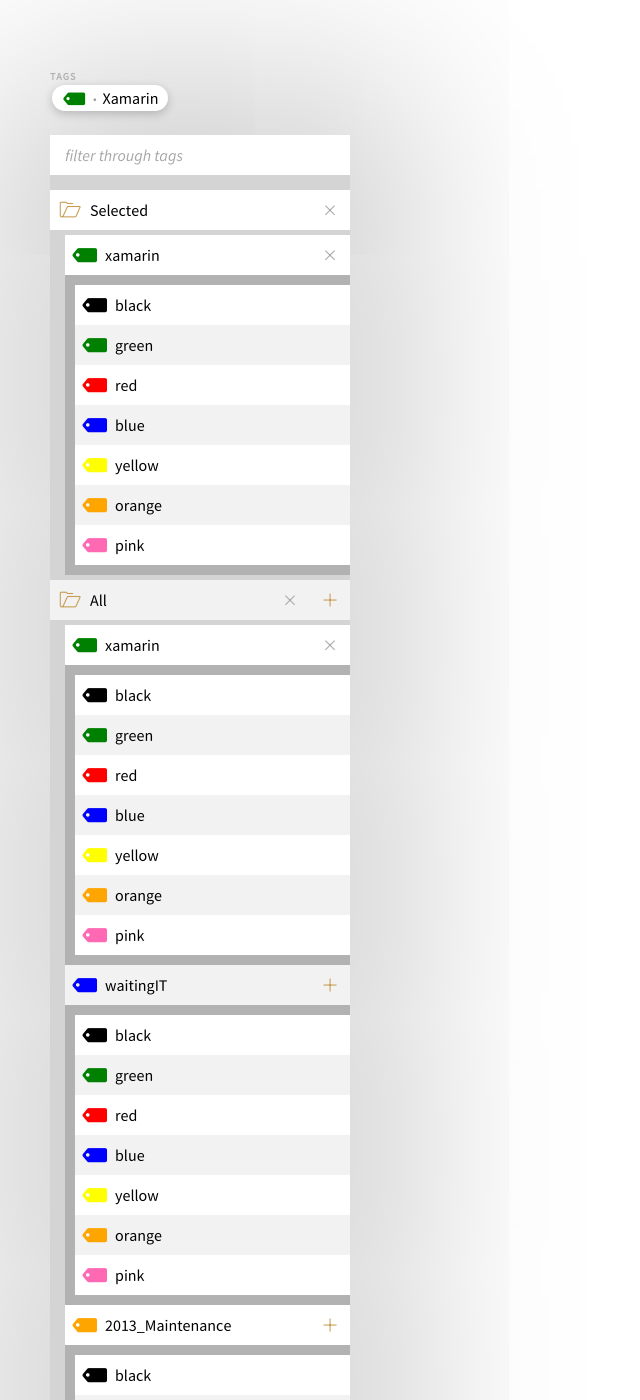
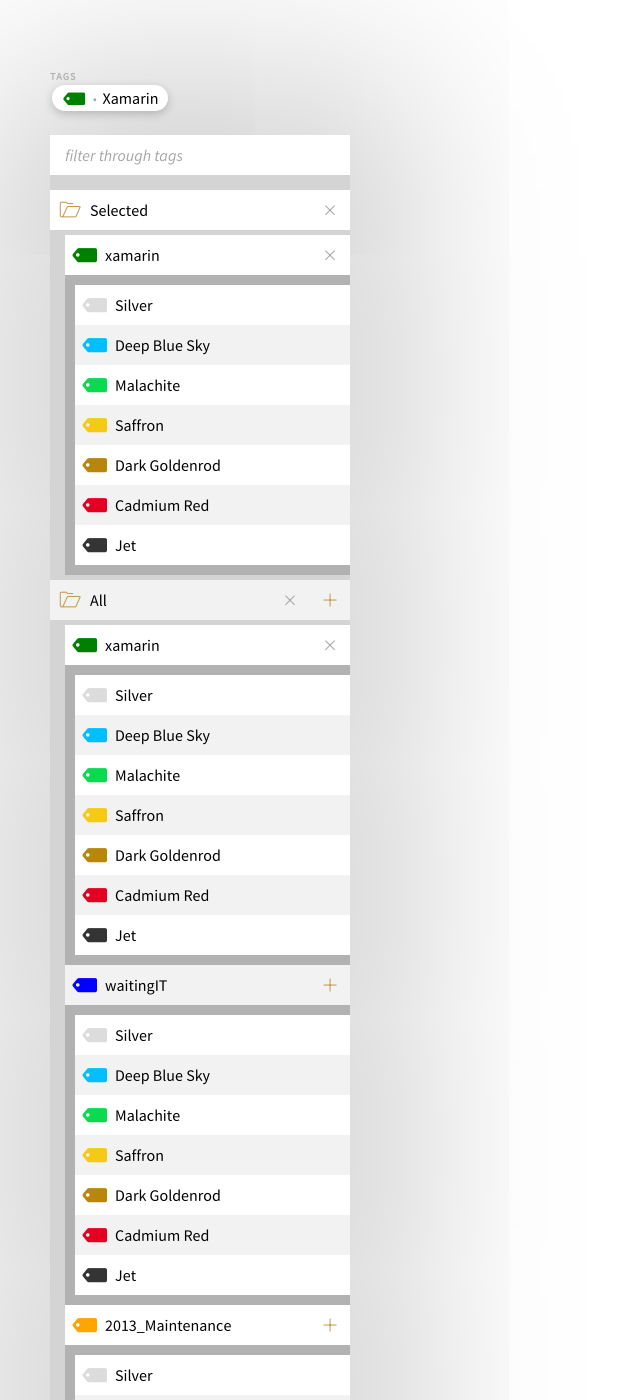
Before and after one commit to lordblendi/tracker-mockup, a Jekyll site: the page built from pages/tag-picker.html, in a window 1280 px wide and 1400 px high. Shown: the whole window, without its empty margins (0-640 px from the left). Built offline with Jekyll 4.4.1, drawn with Linux system fonts in a browser that asks for light colours; nearby versions of some CDN libraries; comment, search, counter and statistics services are not loaded; some of the changed text lies outside the part shown.

Commit message:
Colorpicker: changed default colors

```diff
--- a/_includes/blocks/colorSelector-children.html
+++ b/_includes/blocks/colorSelector-children.html
@@ -4,84 +4,84 @@
       <ul class="itemBoxTable__bodyRow">
         <li class="itemBoxTable__bodyCell" style="flex-grow: 0;" data-flex="0">
           <div class="itemBoxTable__bodyCellInner js_itemBoxTable__bodyCellInner--color">
-            <i class="itemBoxTable__action itemBoxTable__action--toggle" style="color: black;" data-color="black">ग़</i>
+            <i class="itemBoxTable__action itemBoxTable__action--toggle" style="color: #dcdcdc;" data-color="#dcdcdc">ग़</i>
           </div>
         </li>
         <li class="itemBoxTable__bodyCell" style="flex-grow: 1;" data-flex="1">
           <div class="itemBoxTable__bodyCellInner">
-            black
+            Silver
           </div>
         </li>
       </ul>
       <ul class="itemBoxTable__bodyRow">
         <li class="itemBoxTable__bodyCell" style="flex-grow: 0;" data-flex="0">
           <div class="itemBoxTable__bodyCellInner js_itemBoxTable__bodyCellInner--color">
-            <i class="itemBoxTable__action itemBoxTable__action--toggle" style="color: green;" data-color="green">ग़</i>
+            <i class="itemBoxTable__action itemBoxTable__action--toggle" style="color: #00bfff;" data-color="#00bfff">ग़</i>
           </div>
         </li>
         <li class="itemBoxTable__bodyCell" style="flex-grow: 1;" data-flex="1">
           <div class="itemBoxTable__bodyCellInner">
-            green
+            Deep Blue Sky
           </div>
         </li>
       </ul>
       <ul class="itemBoxTable__bodyRow">
         <li class="itemBoxTable__bodyCell" style="flex-grow: 0;" data-flex="0">
           <div class="itemBoxTable__bodyCellInner js_itemBoxTable__bodyCellInner--color">
-            <i class="itemBoxTable__action itemBoxTable__action--toggle" style="color: red;" data-color="red">ग़</i>
+            <i class="itemBoxTable__action itemBoxTable__action--toggle" style="color: #0bda51;" data-color="#0bda51">ग़</i>
           </div>
         </li>
         <li class="itemBoxTable__bodyCell" style="flex-grow: 1;" data-flex="1">
           <div class="itemBoxTable__bodyCellInner">
-            red
+            Malachite
           </div>
         </li>
       </ul>
       <ul class="itemBoxTable__bodyRow">
         <li class="itemBoxTable__bodyCell" style="flex-grow: 0;" data-flex="0">
           <div class="itemBoxTable__bodyCellInner js_itemBoxTable__bodyCellInner--color">
-            <i class="itemBoxTable__action itemBoxTable__action--toggle" style="color: blue;" data-color="blue">ग़</i>
+            <i class="itemBoxTable__action itemBoxTable__action--toggle" style="color: #f4ca16;" data-color="#f4ca16">ग़</i>
           </div>
         </li>
         <li class="itemBoxTable__bodyCell" style="flex-grow: 1;" data-flex="1">
           <div class="itemBoxTable__bodyCellInner">
-            blue
+            Saffron
           </div>
         </li>
       </ul>
       <ul class="itemBoxTable__bodyRow">
         <li class="itemBoxTable__bodyCell" style="flex-grow: 0;" data-flex="0">
           <div class="itemBoxTable__bodyCellInner js_itemBoxTable__bodyCellInner--color">
-            <i class="itemBoxTable__action itemBoxTable__action--toggle" style="color: yellow;" data-color="yellow">ग़</i>
+            <i class="itemBoxTable__action itemBoxTable__action--toggle" style="color: #b8860b;" data-color="#b8860b">ग़</i>
           </div>
         </li>
         <li class="itemBoxTable__bodyCell" style="flex-grow: 1;" data-flex="1">
           <div class="itemBoxTable__bodyCellInner">
-            yellow
+            Dark Goldenrod
           </div>
         </li>
       </ul>
       <ul class="itemBoxTable__bodyRow">
         <li class="itemBoxTable__bodyCell" style="flex-grow: 0;" data-flex="0">
           <div class="itemBoxTable__bodyCellInner js_itemBoxTable__bodyCellInner--color">
-            <i class="itemBoxTable__action itemBoxTable__action--toggle" style="color: orange;" data-color="orange">ग़</i>
+            <i class="itemBoxTable__action itemBoxTable__action--toggle" style="color: #e30022;" data-color="#e30022">ग़</i>
           </div>
         </li>
         <li class="itemBoxTable__bodyCell" style="flex-grow: 1;" data-flex="1">
           <div class="itemBoxTable__bodyCellInner">
-            orange
+            Cadmium Red
           </div>
         </li>
       </ul>
       <ul class="itemBoxTable__bodyRow">
         <li class="itemBoxTable__bodyCell" style="flex-grow: 0;" data-flex="0">
           <div class="itemBoxTable__bodyCellInner js_itemBoxTable__bodyCellInner--color">
-            <i class="itemBoxTable__action itemBoxTable__action--toggle" style="color: hotpink;" data-color="hotpink">ग़</i>
+            <i class="itemBoxTable__action itemBoxTable__action--toggle" style="color: #343434;" data-color="#343434">ग़</i>
           </div>
         </li>
         <li class="itemBoxTable__bodyCell" style="flex-grow: 1;" data-flex="1">
           <div class="itemBoxTable__bodyCellInner">
-            pink
+            Jet
           </div>
         </li>
       </ul>
```
